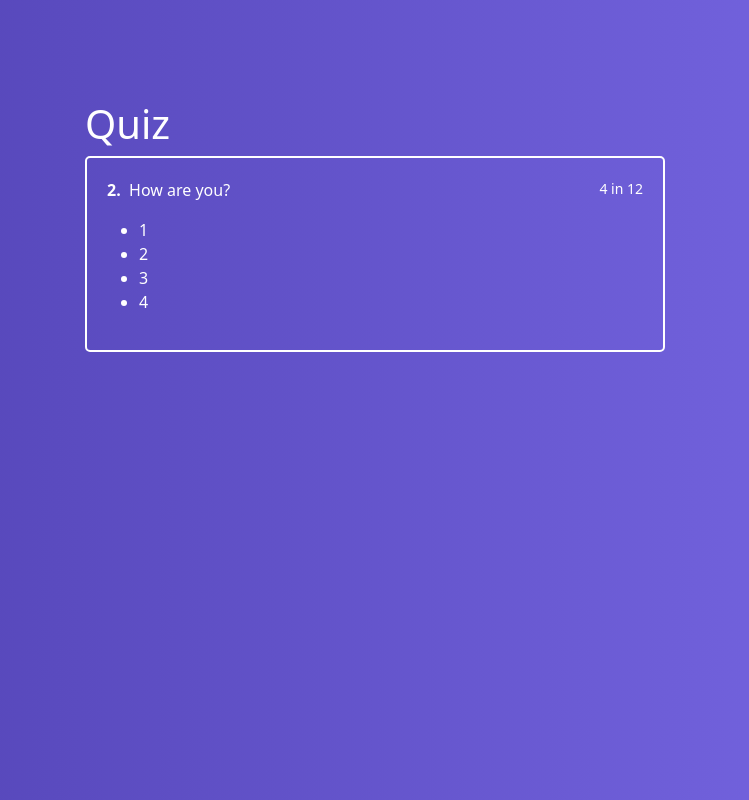
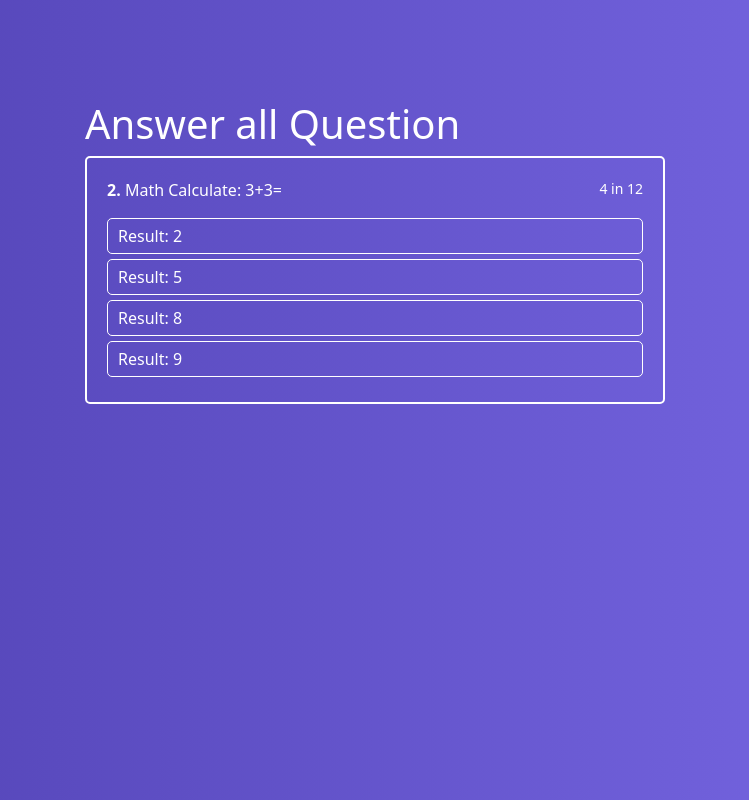
Before and after one commit to world-magics/ReactQuizApp, a React (Create React App) app: page / in a window 1280 px wide. Shown: the whole page, without its empty margins (265-1014 px from the left). Built offline with nearby package versions, Linux system fonts and the light colour scheme.

Commit message:
Answer quiz with console log id

```diff
--- a/src/components/ActiveQuiz/ActiveQuiz.js
+++ b/src/components/ActiveQuiz/ActiveQuiz.jsx
@@ -1,21 +1,20 @@
 import React from "react";
 import './ActiveQuiz.css'
+import AnswersList from "./AnswersList/AnswersList";
 
 const ActiveQuiz=props=>(
     <div className="ActiveQuiz">
         <p className="Question">
             <span>
                 <strong>2.</strong>&nbsp;
-                How are you?
+        {props.question}
             </span>
             <small>4 in 12</small>
         </p>
-        <ul>
-            <li>1</li>
-            <li>2</li>
-            <li>3</li>
-            <li>4</li>
-        </ul>
+       <AnswersList
+       answers={props.answers}
+       onAnswerClick={props.onAnswerClick}
+       />
     </div>
 )
 
--- a/src/components/ActiveQuiz/AnswersList/AnswersItem/AnswersItem.css
+++ b/src/components/ActiveQuiz/AnswersList/AnswersItem/AnswersItem.css
@@ -0,0 +1,12 @@
+.AnswerItem{
+    border: 1px solid #fff;
+    border-radius: 5px;
+    padding: 5px 10px;
+    margin-bottom: 5px;
+    cursor: pointer;
+}
+.AnswerItem:hover{
+    background: rgba(255, 255, 255, .2);
+    transition: background .3s ease-in-out;
+
+}
--- a/src/components/ActiveQuiz/AnswersList/AnswersItem/AnswersItem.js
+++ /dev/null
@@ -1,2 +0,0 @@
-import React from 'react'
-import './AnswersItem'
--- /dev/null
+++ b/src/components/ActiveQuiz/AnswersList/AnswersItem/AnswersItem.jsx
@@ -0,0 +1,19 @@
+import React from 'react'
+import './AnswersItem.css'
+
+const AnswersItem=(props)=>{
+    console.log(props)
+    return(
+
+    <li
+    className='AnswerItem'
+    onClick={()=>props.onAnswerClick(props.answer.id)}>
+        {props.answer.text}
+
+
+    </li>
+
+    )
+}
+
+export default AnswersItem
--- /dev/null
+++ b/src/components/ActiveQuiz/AnswersList/AnswersList.jsx
@@ -0,0 +1,18 @@
+import React from "react";
+import AnswersItem from "./AnswersItem/AnswersItem";
+import './AnswersList.css'
+
+const AnswersList=props=>(
+            <ul className="AnswersList">
+                {props.answers.map((answer,index)=>{
+
+return( <AnswersItem
+        key={index}
+        answer={answer}
+        onAnswerClick={props.onAnswerClick}
+        />)
+                })}
+            </ul>
+)
+
+export default AnswersList
--- a/src/container/Quiz/Quiz.jsx
+++ b/src/container/Quiz/Quiz.jsx
@@ -5,8 +5,31 @@ import ActiveQuiz from '../../components/ActiveQuiz/ActiveQuiz'
 class Quiz extends Component{
 
     state={
-        quiz:[]
+        quiz:[
+            {   question:"Math Calculate: 3+3=",
+                rightAnswerId:4,
+                answers:[
+                    {text:'Result: 2',id:1},
+                    {text:'Result: 5',id:2},
+                    {text:'Result: 8',id:3},
+                    {text:'Result: 9',id:4},
+                ]
+            },
+            {
+                answers:[
+                    {text:'Question1 1',full_text:'lorem lorem lorem lorem3'},
+                    {text:'Question1 1',full_text:'lorem lorem lorem lorem3'},
+                    {text:'Question1 1',full_text:'lorem lorem lorem lorem3'},
+                    {text:'Question1 1',full_text:'lorem lorem lorem lorem3'},
+
+                ]
+            },
+        ]
     }
+
+onAnswerClickHandler=(answerId)=>{
+console.log("Answer:",answerId)
+}
 
     render(){
         return(
@@ -15,8 +38,11 @@ class Quiz extends Component{
 
 
 <div className='QuizWrapper'>
-<h1>Quiz</h1>
-<ActiveQuiz/>
+<h1>Answer all Question</h1>
+<ActiveQuiz
+    answers={this.state.quiz[0].answers} question={this.state.quiz[0].question}
+    onAnswerClick={this.onAnswerClickHandler}
+/>
 </div>
 
 </div>
```
Also changed, not shown: src/components/ActiveQuiz/AnswersList/AnswersList.js (deleted, +0 -11 lines).
